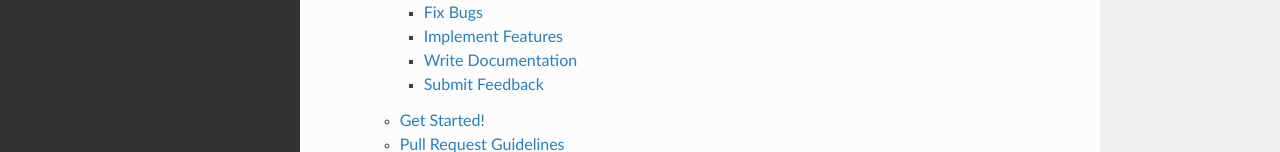
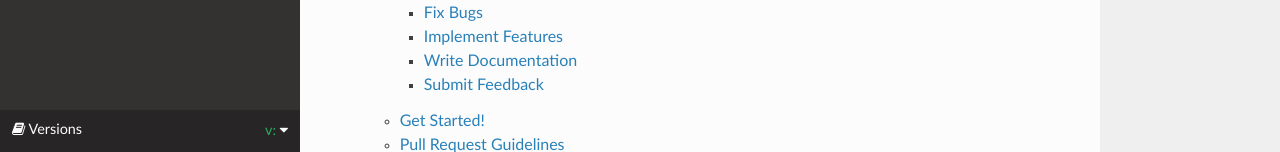
Before and after one commit to FESOM/pyfesom2, a Sphinx documentation site: the page built from docs/index.rst, in a window 1280 px wide and 900 px high, scrolled down 598 px. Shown: the part 748-900 px from the top of the window. Built offline with Sphinx 7.4.7 and the Read the Docs theme 2.0.0, drawn with Linux system fonts in a browser that asks for light colours; pages that are not in the unit, such as notebooks, are missing from menus.

Commit message:
test different layout for versions on RTD.

```diff
--- /dev/null
+++ b/docs/_templates/layout.html
@@ -0,0 +1,25 @@
+{% extends "!layout.html" %}
+
+  {% block menu %}
+
+  <div class="rst-versions" data-toggle="rst-versions" role="note" aria-label="versions">
+      <span class="rst-current-version" data-toggle="rst-current-version">
+        <span class="fa fa-book"> Versions</span>
+        v: {{ current_version }}
+        <span class="fa fa-caret-down"></span>
+      </span>
+      <div class="rst-other-versions">
+        <dl>
+          <dt>{{ _('Versions') }}</dt>
+          {% for slug, url in versions %}
+            <dd><a href="{{ url }}">{{ slug }}</a></dd>
+          {% endfor %}
+        </dl>
+      </div>
+    </div>
+
+    {{ super() }}
+
+  {% endblock %}
+
+  {% block versions %}{% endblock %}
--- a/docs/conf.py
+++ b/docs/conf.py
@@ -15,7 +15,7 @@
     'sphinx_gallery.load_style',  # load CSS for gallery (needs SG >= 0.6)
 ]
 
-autodoc_mock_imports = ['mpl_toolkits', 'Basemap', 'cartopy']
+autodoc_mock_imports = ['mpl_toolkits',  'cartopy']
 
 # Default language for syntax highlighting in reST and Markdown cells:
 highlight_language = 'none'
@@ -28,6 +28,11 @@
     "--InlineBackend.figure_formats={'svg', 'pdf'}",
     "--InlineBackend.rc={'figure.dpi': 96}",
 ]
+
+
+# Add any paths that contain templates here, relative to this directory.
+templates_path = ['_templates']
+
 
 # Environment variables to be passed to the kernel:
 # os.environ['MY_DUMMY_VARIABLE'] = 'Hello from conf.py!'
@@ -82,6 +87,8 @@
 mathjax_config = {
     'TeX': {'equationNumbers': {'autoNumber': 'AMS', 'useLabelIds': True}},
 }
+
+autodoc_mock_imports = ['mpl_toolkits', 'cartopy']
 
 # Additional files needed for generating LaTeX/PDF output:
 # latex_additional_files = ['references.bib']
```
